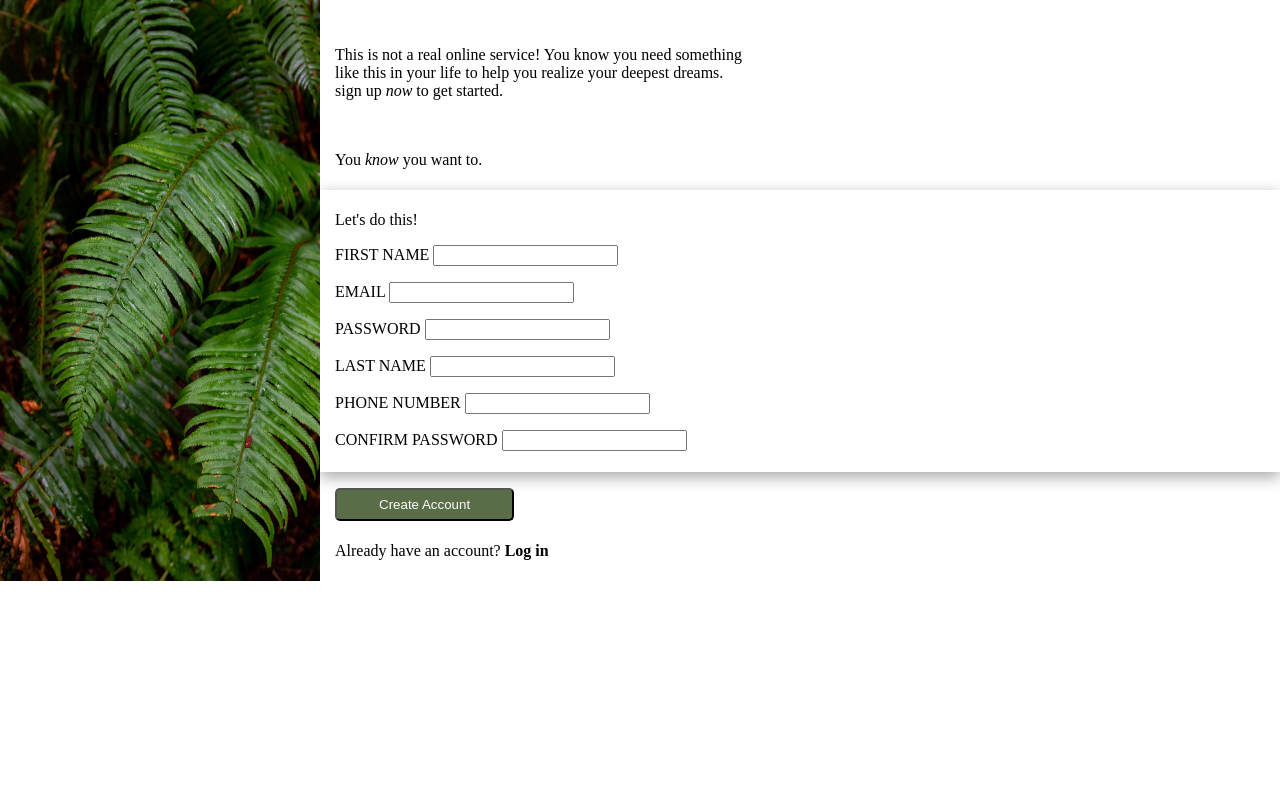
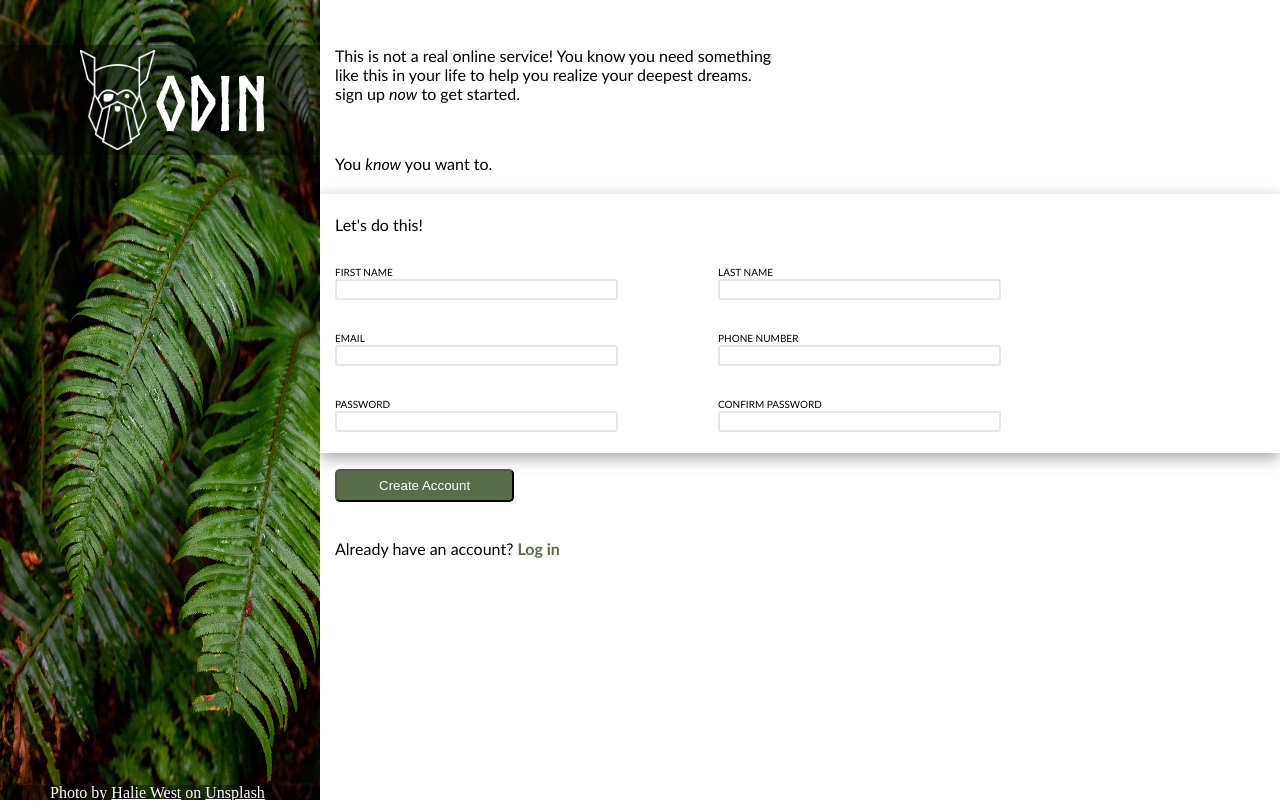
Before and after one commit to Isthat0/signup-form, a plain HTML site: page index.html in a window 1280 px wide. Drawn offline with Linux system fonts and the light colour scheme.

Commit message:
Fix pic, logo, form formatting

```diff
--- a/index.html
+++ b/index.html
@@ -10,6 +10,11 @@
 <body>
     <div class="left-side">
         <img class="bgpic" src="halie-west.jpg" alt="Leafy background">
+        <div class="bgcolor"></div>
+        <img class="odin" src="odin-lined.png" alt="Odin Logo">
+        <span>ODIN</span>
+        <div class="footer"></div>
+        <p>Photo by <u>Halie West</u> on <u>Unsplash</u></p>
     </div>
     <div class="right-side">
         <header>
@@ -20,30 +25,36 @@
         </header>
         <form>
             <p>Let's do this!</p>
+            <div class="form-row">
                 <p>
                     <label for="first-name">FIRST NAME</label>
                     <input type="text" name="first-name" id="first-name">
                 </p>
                 <p>
+                    <label for="last-name">LAST NAME</label>
+                    <input type="text" name="last-name" id="last-name">
+                </p>
+            </div>
+            <div class="form-row">
+                <p>
                     <label for="email">EMAIL</label>
                     <input type="email" name="email" id="email">
-            </p>
-            <p>
-                <label for="pwd">PASSWORD</label>
-                <input type="password" name="pwd" id="pwd">
-            </p>
-            <p>
-                <label for="last-name">LAST NAME</label>
-                <input type="text" name="last-name" id="last-name">
                 </p>
                 <p>
                     <label for="phone">PHONE NUMBER</label>
                     <input type="tel" name="phone" id="phone">
                 </p>
+            </div>
+            <div class="form-row">
+                <p>
+                    <label for="pwd">PASSWORD</label>
+                    <input class="error" type="password" name="pwd" id="pwd">
+                </p>
                 <p>
                     <label for="confirm-pwd">CONFIRM PASSWORD</label>
-                <input type="password" name="pwd" id="confirm-pwd">
+                    <input class="error" type="password" name="pwd" id="confirm-pwd">
                 </p>
+            </div>
         </form>
         <p>
             <button>Create Account</button>
--- a/styles.css
+++ b/styles.css
@@ -1,3 +1,7 @@
+@font-face {
+    font-family:norse-bold;
+    src: url(Norse-Bold.otf);
+}
 body{
     display: flex;
     margin: 0;
@@ -5,13 +9,57 @@ body{
 }
 
 .bgpic{
-    height: 100%;
+    min-height: 100vh;
     width: 320px;
     position: relative;
 }
 
+.bgcolor{
+    background-color: black;
+    position: absolute;
+    top: 45px;
+    width: 320px;
+    height: 110px;
+    margin: 0;
+    opacity: .4;
+}
+
+.odin{
+    position: absolute;
+    top: 50px;
+    left: 80px;
+    width: 75px;
+    height: 100px;
+}
+
+.left-side span{
+    font-family: norse-bold;
+    position: absolute;
+    top: 65px;
+    left: 155px;
+    color:white;
+    font-size: 75px;
+}
+
+.left-side p{
+    position: absolute;
+    bottom: -18px;
+    left: 50px;
+    color: white;
+}
+
+.footer{
+    background-color: black;
+    position: absolute;
+    bottom: 0px;
+    height: 15px;
+    width: 320px;
+    opacity: .4;
+}
+
 .right-side{
     flex:1;
+    font-family: 'Gill Sans', 'Gill Sans MT', Calibri, 'Trebuchet MS', sans-serif;
 }
 
 form{
@@ -32,9 +80,46 @@ header p {
     padding-bottom: 5px;
 }
 
+form input{
+    text-align: left;
+}
+
+form + p{
+    display: inline-block;
+}
+
+.form-row :nth-child(2){
+    padding-left: 100px;
+}
+
+label
+{
+    display:block;
+    font-size: 10px;
+}
+
+.form-row{
+    display: flex;
+}
+
 button{
     color: white;
     background-color:#596D48;
     border-radius: 5px;
     padding: 7px 42px 7px 42px;
 }
+
+strong{
+    color:#596D48
+}
+
+input{
+    border: 2px solid #E5E7EB;
+    border-radius: 3px;
+}
+
+input:focus{
+    outline: none;
+    border: 2px solid rgba(0, 102, 255, 0.884);
+    box-shadow: rgb(48, 48, 48) 1px 1px;
+}
```
Lines whose indentation alone changed are shown as unchanged.
